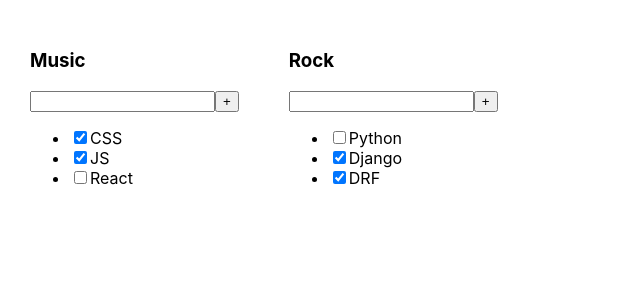
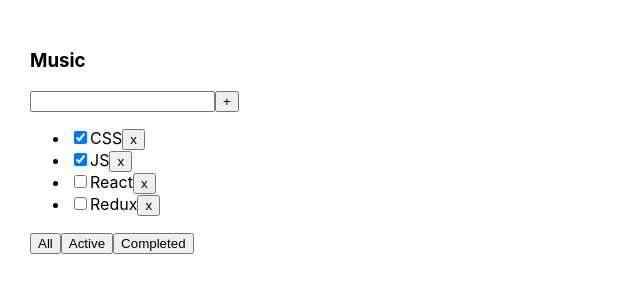
Before and after one commit to CloudMamoru/todolist--pet--, a React (Create React App) app: page / in a window 1280 px wide. Shown: the top 300 px of the page, without its empty margins (0-640 px from the left). Built offline with nearby package versions, Linux system fonts and the light colour scheme.

Commit message:
Added the ability to delete and filter tasks

```diff
--- a/package.json
+++ b/package.json
@@ -10,10 +10,12 @@
     "@types/node": "^16.18.60",
     "@types/react": "^18.2.34",
     "@types/react-dom": "^18.2.14",
+    "@types/uuid": "^9.0.6",
     "react": "^18.2.0",
     "react-dom": "^18.2.0",
     "react-scripts": "5.0.1",
     "typescript": "^4.9.5",
+    "uuid": "^9.0.1",
     "web-vitals": "^2.1.4"
   },
   "scripts": {
--- a/src/App.tsx
+++ b/src/App.tsx
@@ -1,23 +1,43 @@
+import { useState } from 'react';
 import './App.css';
-import { Todolist, TaskType } from './Todolist';
+import { TaskType, Todolist } from './Todolist';
+import { v1 } from 'uuid';
 
-let task1: Array<TaskType> = [
-  { id: 1, title: 'CSS', isDone: true },
-  { id: 2, title: 'JS', isDone: true },
-  { id: 3, title: 'React', isDone: false },
-];
-
-let task2: Array<TaskType> = [
-  { id: 1, title: 'Python', isDone: false },
-  { id: 2, title: 'Django', isDone: true },
-  { id: 3, title: 'DRF', isDone: true },
-];
+export type FilterValuesType = 'all' | 'completed' | 'active';
 
 function App() {
+  let [tasks, setTasks] = useState<Array<TaskType>>([
+    { id: v1(), title: 'CSS', isDone: true },
+    { id: v1(), title: 'JS', isDone: true },
+    { id: v1(), title: 'React', isDone: false },
+    { id: v1(), title: 'Redux', isDone: false },
+  ]);
+  let [filter, setFilter] = useState<FilterValuesType>('all');
+
+  function removeTask(id: number) {
+    let filteredTasks = tasks.filter((el) => el.id !== id);
+    setTasks(filteredTasks);
+  }
+
+  function changeFilter(value: FilterValuesType) {
+    setFilter(value);
+  }
+
+  let tasksForTodoList = tasks;
+  if (filter === 'completed') {
+    tasksForTodoList = tasks.filter((t) => t.isDone === true);
+  } else if (filter === 'active') {
+    tasksForTodoList = tasks.filter((t) => t.isDone === false);
+  }
+
   return (
     <div className='App'>
-      <Todolist title='Music' tasks={task1} />
-      <Todolist title='Rock' tasks={task2} />
+      <Todolist
+        title='Music'
+        changeFilter={changeFilter}
+        removeTask={removeTask}
+        tasks={tasksForTodoList}
+      />
     </div>
   );
 }
--- a/src/Todolist.tsx
+++ b/src/Todolist.tsx
@@ -1,3 +1,5 @@
+import { FilterValuesType } from './App';
+
 export type TaskType = {
   id: number;
   title: string;
@@ -6,7 +8,9 @@
 
 type PropsType = {
   title: string;
+  removeTask: (id: number) => void;
   tasks: Array<TaskType>;
+  changeFilter: (value: FilterValuesType) => void;
 };
 
 export function Todolist(props: PropsType) {
@@ -18,19 +22,25 @@
         <button>+</button>
       </div>
       <ul>
-        <li>
-          <input type='checkbox' checked={props.tasks[0].isDone} />
-          <span>{props.tasks[0].title}</span>
-        </li>
-        <li>
-          <input type='checkbox' checked={props.tasks[1].isDone} />
-          <span>{props.tasks[1].title}</span>
-        </li>
-        <li>
-          <input type='checkbox' checked={props.tasks[2].isDone} />
-          <span>{props.tasks[2].title}</span>
-        </li>
+        {props.tasks.map((t, id) => (
+          <li key={id}>
+            <input type='checkbox' checked={t.isDone} />
+            <span>{t.title}</span>
+            <button
+              onClick={() => {
+                props.removeTask(t.id);
+              }}
+            >
+              x
+            </button>
+          </li>
+        ))}
       </ul>
+      <div>
+        <button onClick={() => props.changeFilter('all')}>All</button>
+        <button onClick={() => props.changeFilter('active')}>Active</button>
+        <button onClick={() => props.changeFilter('completed')}>Completed</button>
+      </div>
     </div>
   );
 }
--- a/src/index.tsx
+++ b/src/index.tsx
@@ -4,14 +4,8 @@
 import App from './App';
 import reportWebVitals from './reportWebVitals';
 
-const root = ReactDOM.createRoot(
-  document.getElementById('root') as HTMLElement
-);
-root.render(
-  <React.StrictMode>
-    <App />
-  </React.StrictMode>
-);
+const root = ReactDOM.createRoot(document.getElementById('root') as HTMLElement);
+root.render(<App />);
 
 // If you want to start measuring performance in your app, pass a function
 // to log results (for example: reportWebVitals(console.log))
```
Also changed, not shown: 2 other files (tests, documents, lock files or other folders).
